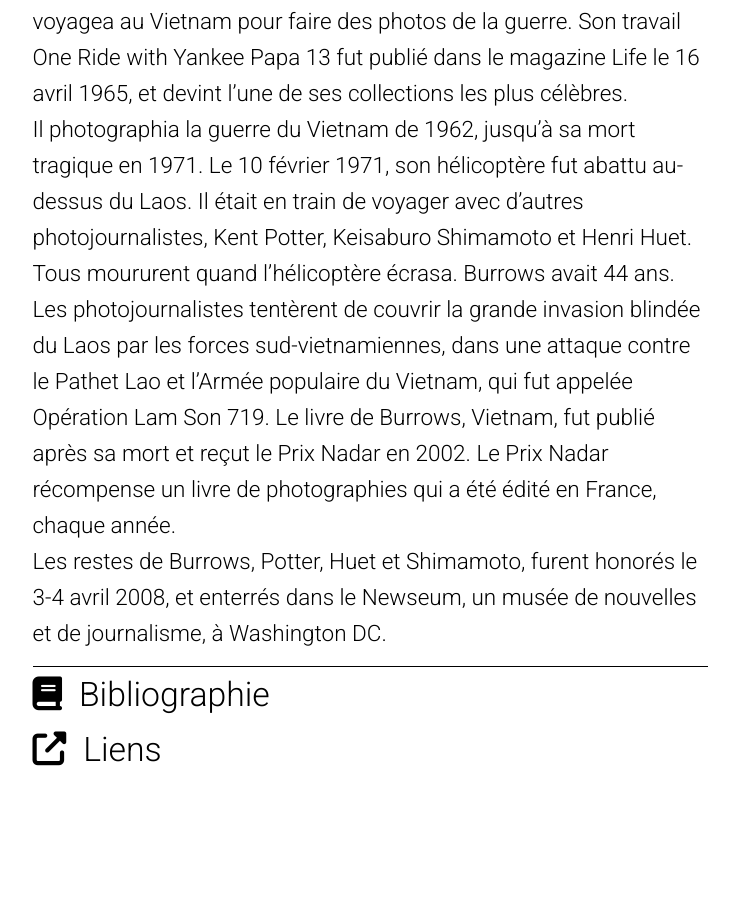
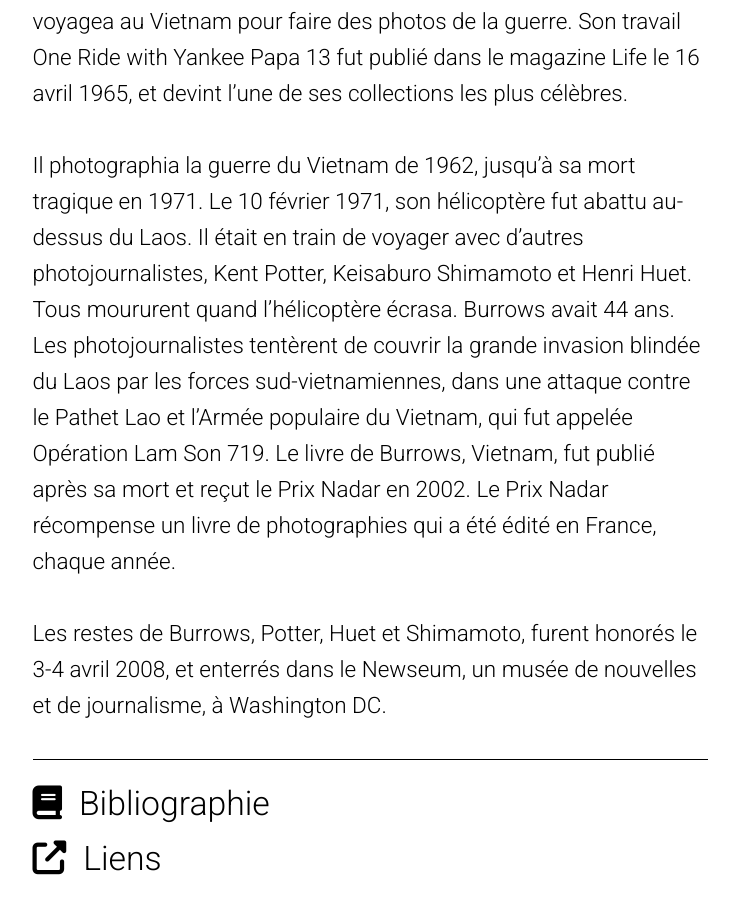
Before and after one commit to mehdyouras/artiste, a website: page index.html in a window 1280 px wide. Shown: the part 569-1471 px from the top of the page, without its empty margins (270-1009 px from the left). Before the commit the page ends 1346 px from the top, so only its background shows below. Drawn offline with Linux system fonts and the light colour scheme; files whose address does not match are found by name.

Commit message:
Fix some vertical rythm aberation

```diff
--- a/src/sass/_main.scss
+++ b/src/sass/_main.scss
@@ -93,12 +93,13 @@
         font-size: 2.25em;
         font-family: 'Roboto', sans-serif;
         font-weight: 300;
+        margin-bottom: 1.6em;
     }
 }
 
 footer {
     border-top: 1px solid black;
-    margin-top: 1.5em;
+    padding: 1.6em 0;
     nav {
         li {
             &:first-child a::before {
```
Also changed, not shown: assets/css/screen.css.
